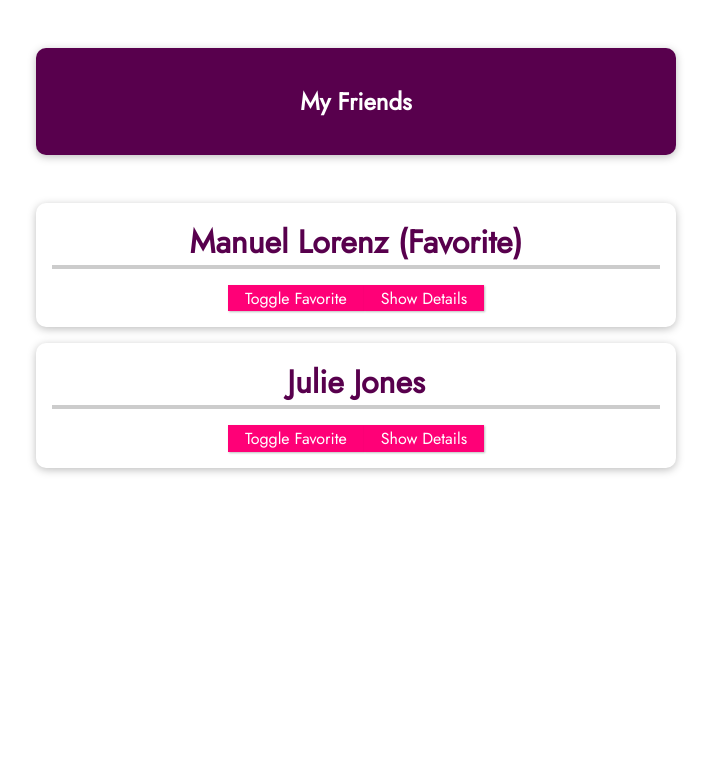
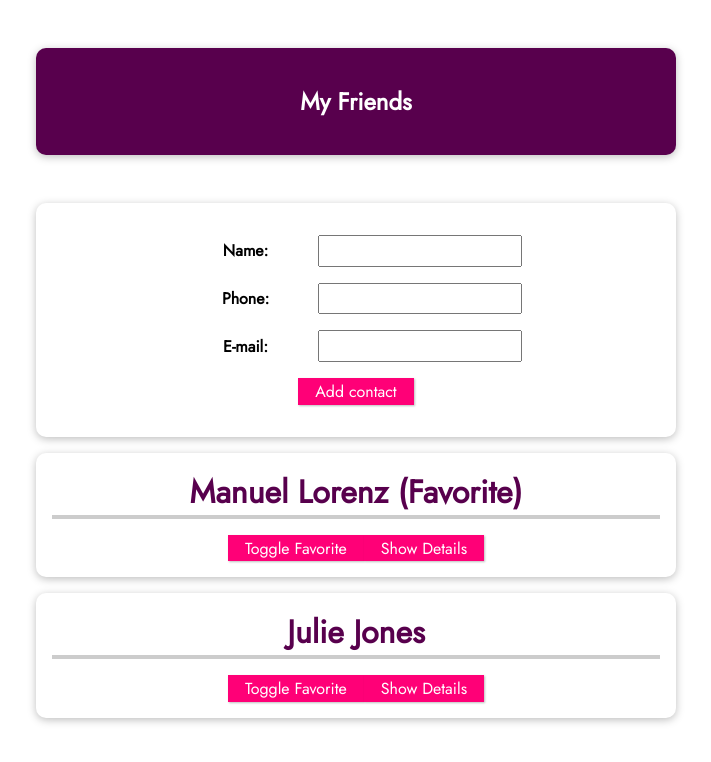
Before and after one commit to AhmedHelalAhmed/friends-app-vuejs, a Vue app: page / in a window 1280 px wide. Shown: the top 762 px of the page, without its empty margins (284-995 px from the left). Built offline with nearby package versions, Linux system fonts and the light colour scheme.

Commit message:
Add new contact implementation

```diff
--- a/src/App.vue
+++ b/src/App.vue
@@ -3,6 +3,7 @@
     <header>
       <h1>My Friends</h1>
     </header>
+    <new-friend @add-contact="addContact"></new-friend>
     <ul>
       <friend-contact
         v-for="friend in friends"
@@ -48,6 +49,9 @@
       );
       identifiedFriend.isFavorite = !identifiedFriend.isFavorite;
     },
+    addContact(friend) {
+      this.friends.push(friend);
+    },
   },
 };
 </script>
@@ -85,7 +89,8 @@
   list-style: none;
 }
 
-#app li {
+#app li,
+#app form {
   box-shadow: 0 2px 8px rgba(0, 0, 0, 0.26);
   margin: 1rem auto;
   border-radius: 10px;
@@ -118,4 +123,17 @@
   border-color: #ec3169;
   box-shadow: 1px 1px 4px rgba(0, 0, 0, 0.26);
 }
+#app input {
+  font: inherit;
+  padding: 0.15rem;
+}
+#app label {
+  font-weight: bold;
+  margin-right: 1rem;
+  width: 7rem;
+  display: inline-block;
+}
+#app form div {
+  margin: 1rem 0;
+}
 </style>
--- /dev/null
+++ b/src/components/NewFriend.vue
@@ -0,0 +1,55 @@
+<template>
+  <section>
+    <form @submit.prevent="submitData">
+      <div>
+        <label> Name: </label>
+
+        <input v-model="name" type="text" />
+      </div>
+      <div>
+        <label> Phone: </label>
+
+        <input v-model="phone" type="tel" />
+      </div>
+      <div>
+        <label> E-mail: </label>
+
+        <input v-model="email" type="email" />
+      </div>
+
+      <div>
+        <button type="submit">Add contact</button>
+      </div>
+    </form>
+  </section>
+</template>
+
+<script>
+export default {
+  emits: ["add-contact"],
+  data() {
+    return {
+      name: "",
+      phone: "",
+      email: "",
+    };
+  },
+  methods: {
+    submitData() {
+      this.$emit("add-contact", {
+        id: new Date().toISOString(),
+        name: this.name,
+        phone: this.phone,
+        email: this.email,
+        isFavorite: false,
+      });
+      this.resetForm();
+    },
+    resetForm() {
+      this.name = "";
+      this.phone = "";
+      this.email = "";
+    },
+  },
+};
+</script>
--- a/src/main.js
+++ b/src/main.js
@@ -3,10 +3,11 @@
 import App from './App.vue';
 
 import FriendContact from './components/FriendContact.vue';
+import NewFriend from './components/NewFriend.vue';
 
 const app = createApp(App);
 
 app.component('friend-contact',FriendContact);
-
+app.component('new-friend',NewFriend);
 
 app.mount('#app');
```
